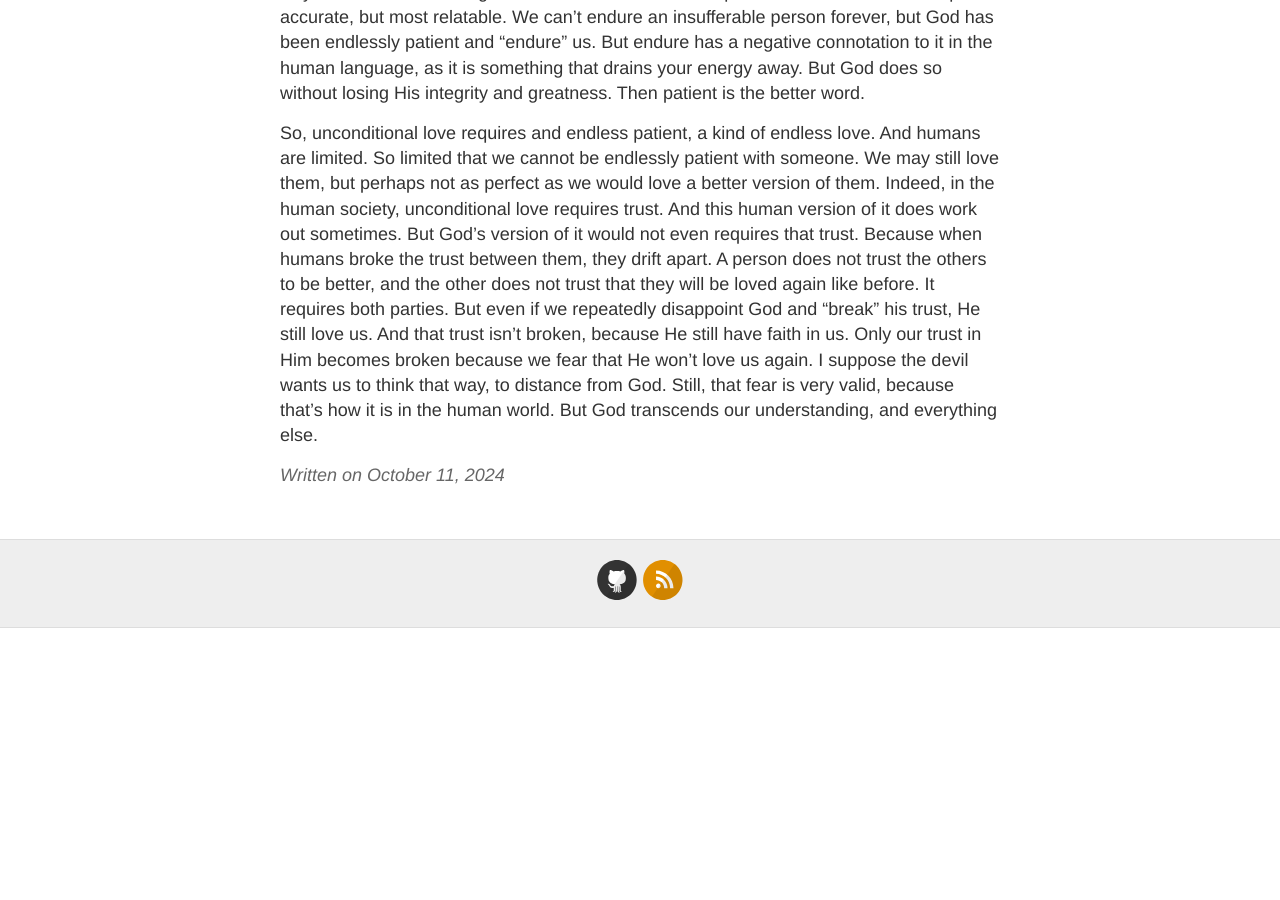
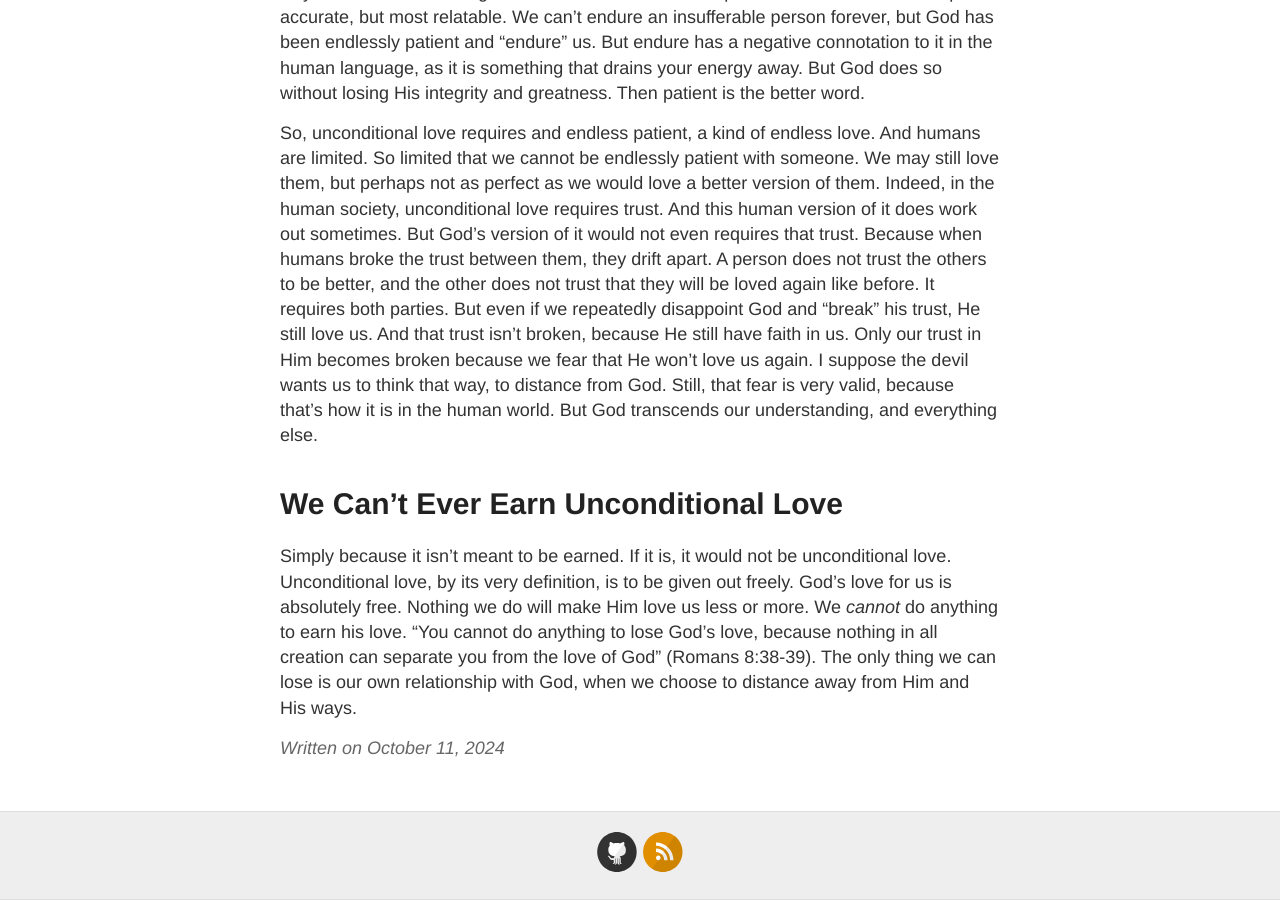
Before and after one commit to theduckshepherd/theduckshepherd.github.io, a Jekyll site: the page built from _posts/2024-10-11-discussion-unconditional-love-is-impossible.md, in a window 1280 px wide and 900 px high, scrolled down 1356 px. Built offline with Jekyll 4.4.1, drawn with Linux system fonts in a browser that asks for light colours; before the commit the page ends 1984 px from its top, so only the background shows below that.

Commit message:
Update 2024-10-11-discussion-unconditional-love-is-impossible.md

```diff
--- a/_posts/2024-10-11-discussion-unconditional-love-is-impossible.md
+++ b/_posts/2024-10-11-discussion-unconditional-love-is-impossible.md
@@ -20,3 +20,6 @@
 Back to the argument. Humans sinned against God. But if our neighbor sinned against us, at some point we have to distance ourselves and say that "this isn't working out anymore". But God still love us while we sinned and gave up Jesus for us. This is a testament to the way that God loves us regardless of what we did. Perhaps the word "endure" is not quite accurate, but most relatable. We can't endure an insufferable person forever, but God has been endlessly patient and "endure" us. But endure has a negative connotation to it in the human language, as it is something that drains your energy away. But God does so without losing His integrity and greatness. Then patient is the better word.
 
 So, unconditional love requires and endless patient, a kind of endless love. And humans are limited. So limited that we cannot be endlessly patient with someone. We may still love them, but perhaps not as perfect as we would love a better version of them. Indeed, in the human society, unconditional love requires trust. And this human version of it does work out sometimes. But God's version of it would not even requires that trust. Because when humans broke the trust between them, they drift apart. A person does not trust the others to be better, and the other does not trust that they will be loved again like before. It requires both parties. But even if we repeatedly disappoint God and "break" his trust, He still love us. And that trust isn't broken, because He still have faith in us. Only our trust in Him becomes broken because we fear that He won't love us again. I suppose the devil wants us to think that way, to distance from God. Still, that fear is very valid, because that's how it is in the human world. But God transcends our understanding, and everything else.
+
+# We Can't Ever Earn Unconditional Love
+Simply because it isn't meant to be earned. If it is, it would not be unconditional love. Unconditional love, by its very definition, is to be given out freely. God's love for us is absolutely free. Nothing we do will make Him love us less or more. We _cannot_ do anything to earn his love. "You cannot do anything to lose God's love, because nothing in all creation can separate you from the love of God" (Romans 8:38-39). The only thing we can lose is our own relationship with God, when we choose to distance away from Him and His ways.
```
